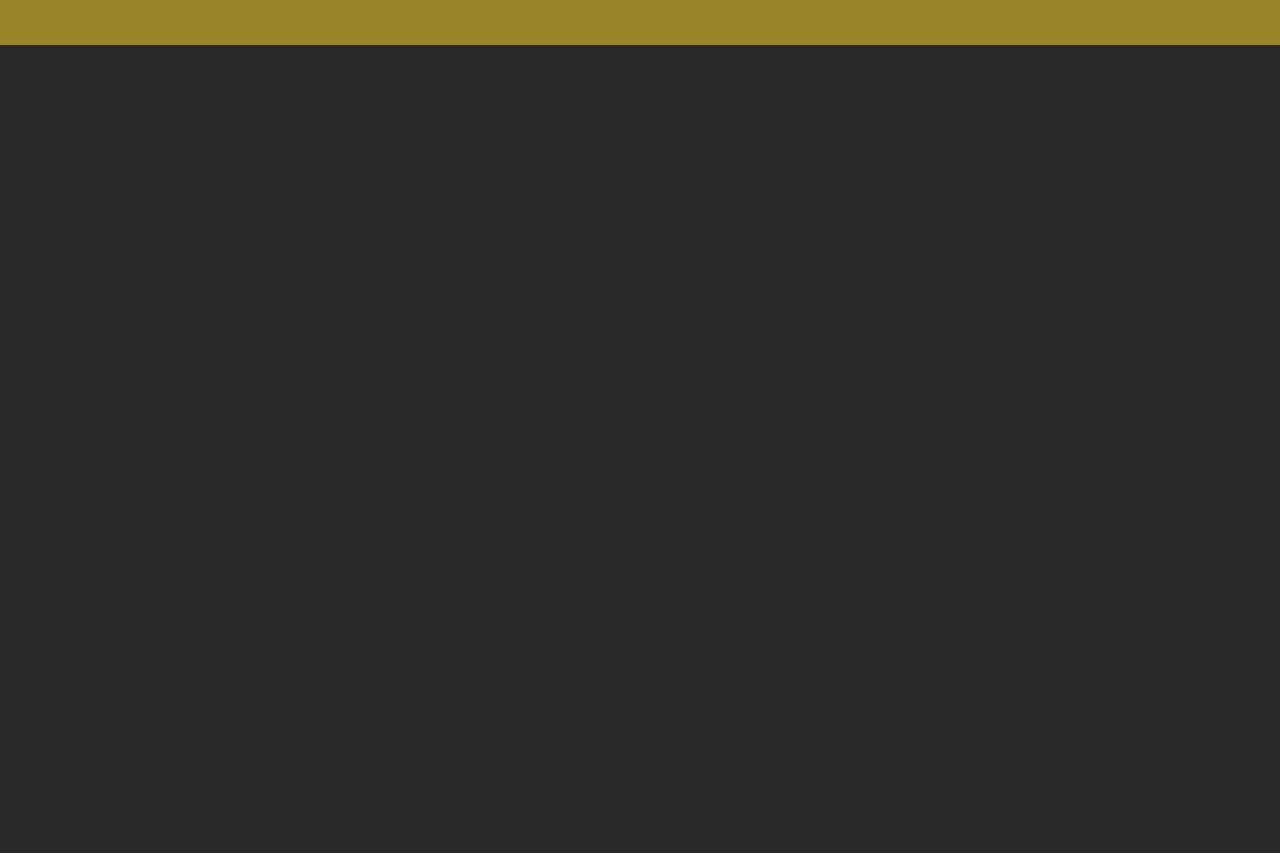
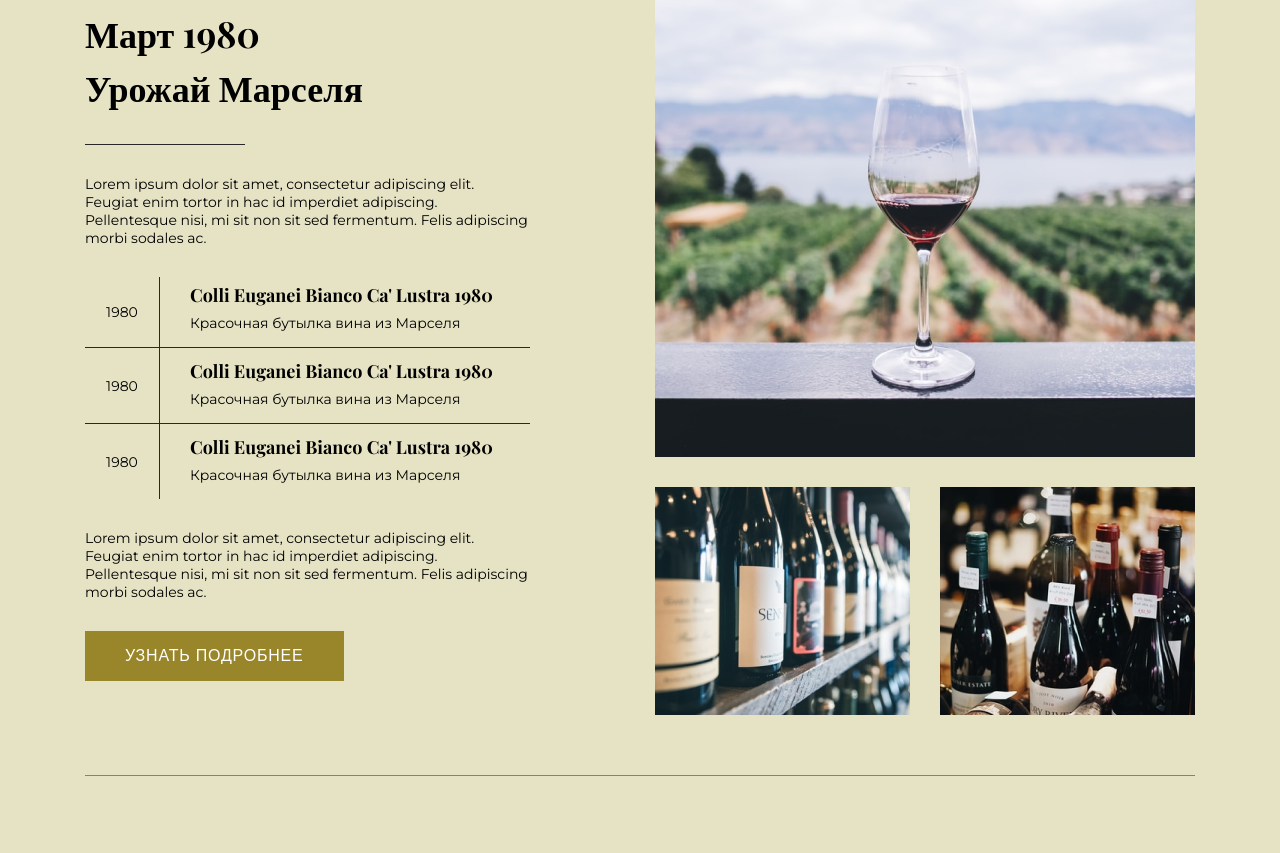
Before and after one commit to Episod86/-landing-page, a plain HTML site: page WineMap/index.html in a window 1280 px wide. Shown: the part 1947-2800 px from the top of the page. Before the commit the page ends 1992 px from the top, so only its background shows below. Drawn offline with nearby package versions, Linux system fonts and the light colour scheme.

Commit message:
section collection

```diff
--- a/WineMap/index.html
+++ b/WineMap/index.html
@@ -33,8 +33,10 @@
         </header>
         <section class="text">
             <div class="text-box wrapper">
+
                 <h2>Лучший вкус, это вкус долголетнего вина</h2>
-                <span></span>
+                <!-- <hr> -->
+                <div></div>
                 <div class="text-content">Lorem ipsum dolor sit amet, consectetur adipiscing elit. Feugiat enim tortor
                     in hac id imperdiet
                     adipiscing. Pellentesque nisi, mi sit non sit sed fermentum. Felis adipiscing morbi sodales ac.
@@ -51,9 +53,64 @@
             </div>
         </section>
         <section class="collection">
+            <div class="wrapper">
+                <div class="collection-box">
+                    <div class="collection-content">
+                        <div class="collection-subtitle">Новинки коллекций</div>
+                        <h2>Март 1980 <br>Урожай Марселя</h2>
+                        <div></div>
+                        <p>Lorem ipsum dolor sit amet, consectetur adipiscing elit. Feugiat enim tortor in hac id
+                            imperdiet adipiscing.
+                            Pellentesque nisi, mi sit non sit sed fermentum. Felis adipiscing morbi sodales ac.
+                        </p>
+                        <div >
+                            <div class="collection-table">
+                                <div class="collection-table-year"><span>1980</span></div>
+                                <div class="collection-table-content">
+                                    <h3>Colli Euganei Bianco Ca' Lustra 1980</h3>
+                                    <span>Красочная бутылка вина из Марселя</span>
+                                </div>
+                            </div>
+                            <div class="collection-table">
+                                <div class="collection-table-year"><span>1980</span></div>
+                                <div class="collection-table-content">
+                                    <h3>Colli Euganei Bianco Ca' Lustra 1980</h3>
+                                    <span>Красочная бутылка вина из Марселя</span>
+                                </div>
+                            </div>
+                            <div class="collection-table">
+                                <div class="collection-table-year"><span>1980</span></div>
+                                <div class="collection-table-content">
+                                    <h3>Colli Euganei Bianco Ca' Lustra 1980</h3>
+                                    <span>Красочная бутылка вина из Марселя</span>
+                                </div>
+                            </div>
+                        </div>
+                        <p>Lorem ipsum dolor sit amet, consectetur adipiscing elit. Feugiat enim tortor in hac id
+                            imperdiet adipiscing.
+                            Pellentesque nisi, mi sit non sit sed fermentum. Felis adipiscing morbi sodales ac.
+                        </p>
+                        <button><a href="#!">узнать подробнее</a></button>
+                    </div>
+                    <div class="collection-img">
+                        <img src="image/collection_1.png" alt="collection">
+                        <img src="image/collection_2.png" alt="collection">
+                        <img src="image/collection_3.png" alt="collection">
+
+                    </div>
+                </div>
+
+            </div>
+
 
         </section>
-        <section class="form"></section>
+
+
+        <section class="form">
+
+        </section>
+
+
         <footer class=footer>
             <div class="footer-box wrapper">
                 <nav class="footer-nav">
@@ -70,15 +127,16 @@
                 <div class="footer-contacts">
                     <div><a href="#!" class="js_scroll">винный бутик LE CORTE</a></div>
                     <div><a href="tel:+78121234567" class="js_scroll">8 (812) 123-45-67</a></div>
-                    <div><a href="https://www.youtube.com/" target="blank" rel="noopener noreferrer"><img src="image/icon-youtube.svg" alt="yuotube"></a>
-                        <a href="https://vk.com/" target="blank" rel="noopener noreferrer"><img src="image/icon-social_vk.svg" alt="VK"></a>
-                        <a href="https://www.facebook.com/" target="blank" rel="noopener noreferrer"><img src="image/icon-facebook.svg" alt="facebook"></a>
+                    <div><a href="https://www.youtube.com/" target="blank" rel="noopener noreferrer"><img
+                                src="image/icon-youtube.svg" alt="yuotube"></a>
+                        <a href="https://vk.com/" target="blank" rel="noopener noreferrer"><img
+                                src="image/icon-social_vk.svg" alt="VK"></a>
+                        <a href="https://www.facebook.com/" target="blank" rel="noopener noreferrer"><img
+                                src="image/icon-facebook.svg" alt="facebook"></a>
                     </div>
                     <div>&#169 le-corte.ru</div>
-
                 </div>
             </div>
-
         </footer>
     </div>
 
--- a/WineMap/style.css
+++ b/WineMap/style.css
@@ -40,9 +40,29 @@ ul {
   list-style-type: none;
 }
 button {
+  font-weight: 500;
+  font-size: 16px;
+  line-height: 20px;
+  letter-spacing: 0.05em;
   text-transform: uppercase;
   padding: 15px 30px;
   background: #99862a;
+}
+h2,
+h3 {
+  font-family: Playfair Display;
+  font-weight: 700;
+  line-height: 150%;
+}
+h2 {
+  font-size: 36px;
+}
+h3 {
+  font-size: 18px;
+}
+h2 + div {
+  width: 100%;
+  max-width: 160px;
 }
 
 /* стили header*/
@@ -99,16 +119,8 @@ button {
   padding: 60px 0;
   text-align: center;
 }
-.text-box h2 {
-  font-family: Playfair Display;
-  font-weight: 700;
-  font-size: 36px;
-  line-height: 150%;
-}
-.text-box span {
-  width: 100%;
+.text-box h2 + div {
   border-top: 1px solid #ffffff;
-  max-width: 160px;
   margin: 40px 0;
 }
 .text-content {
@@ -118,6 +130,67 @@ button {
 }
 .text-box img {
   padding-top: 50px;
+}
+
+/* стили collection */
+.collection {
+  display: flex;
+  flex-direction: column;
+  background-color: #e6e3c4;
+}
+.collection-box {
+  display: flex;
+  gap: 125px;
+  margin: 80px 0;
+  padding: 60px 0;
+  color: #000000;
+  border-top: 1px solid #998431;
+  border-bottom: 1px solid #998431;
+}
+.collection-subtitle {
+  font-size: 16px;
+}
+.collection-box h2 {
+  padding: 30px 0;
+}
+.collection-box h2 + div {
+  border-top: 1px solid #282828;
+}
+.collection-box p {
+  padding: 30px 0;
+}
+.collection-table {
+  display: flex;
+  border-bottom: 1px solid #282828;
+}
+.collection-table:last-child {
+  border-bottom: 0;
+}
+
+.collection-table-year {
+  border-right: 1px solid #282828;
+  display: flex;
+  flex: 0 1 75px;
+  justify-content: center;
+  align-items: center;
+}
+.collection-table-content {
+  display: flex;
+  flex-direction: column;
+  gap: 5px;
+  padding: 10px 0 15px 30px;
+}
+.collection-table:first-child .collection-table-content {
+  padding-top: 5px;
+}
+.collection-img {
+  display: grid;
+  grid-template: repeat(2, auto) / repeat(2, 1fr);
+  grid-gap: 30px;
+}
+.collection-img img:first-child {
+  grid-row: 1 / 2;
+  grid-column: 1 / 3;
 }
 
 /* стили footer*/
```
Also changed, not shown: WineMap/image/collection_1.png (added), WineMap/image/collection_2.png (added), WineMap/image/collection_3.png (added).
